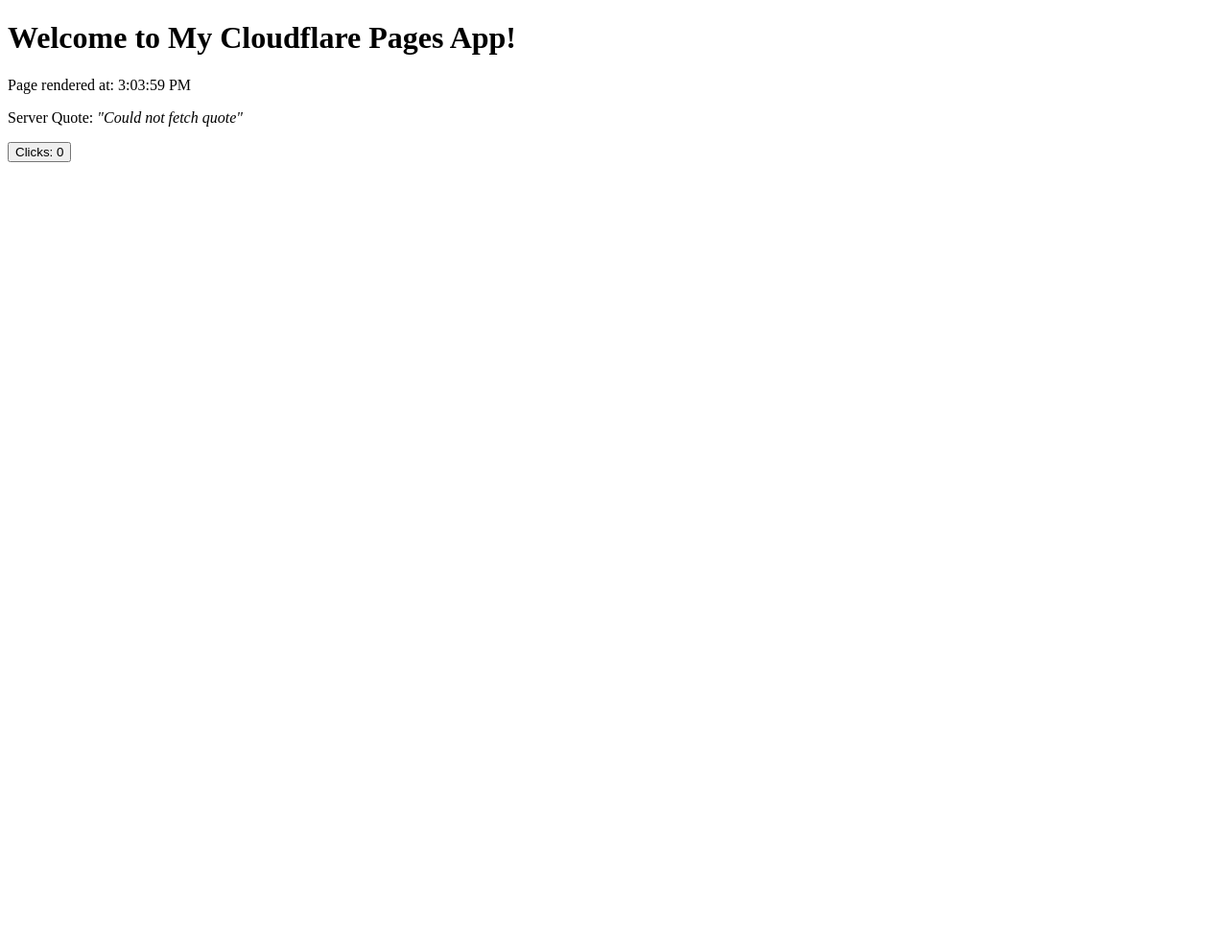
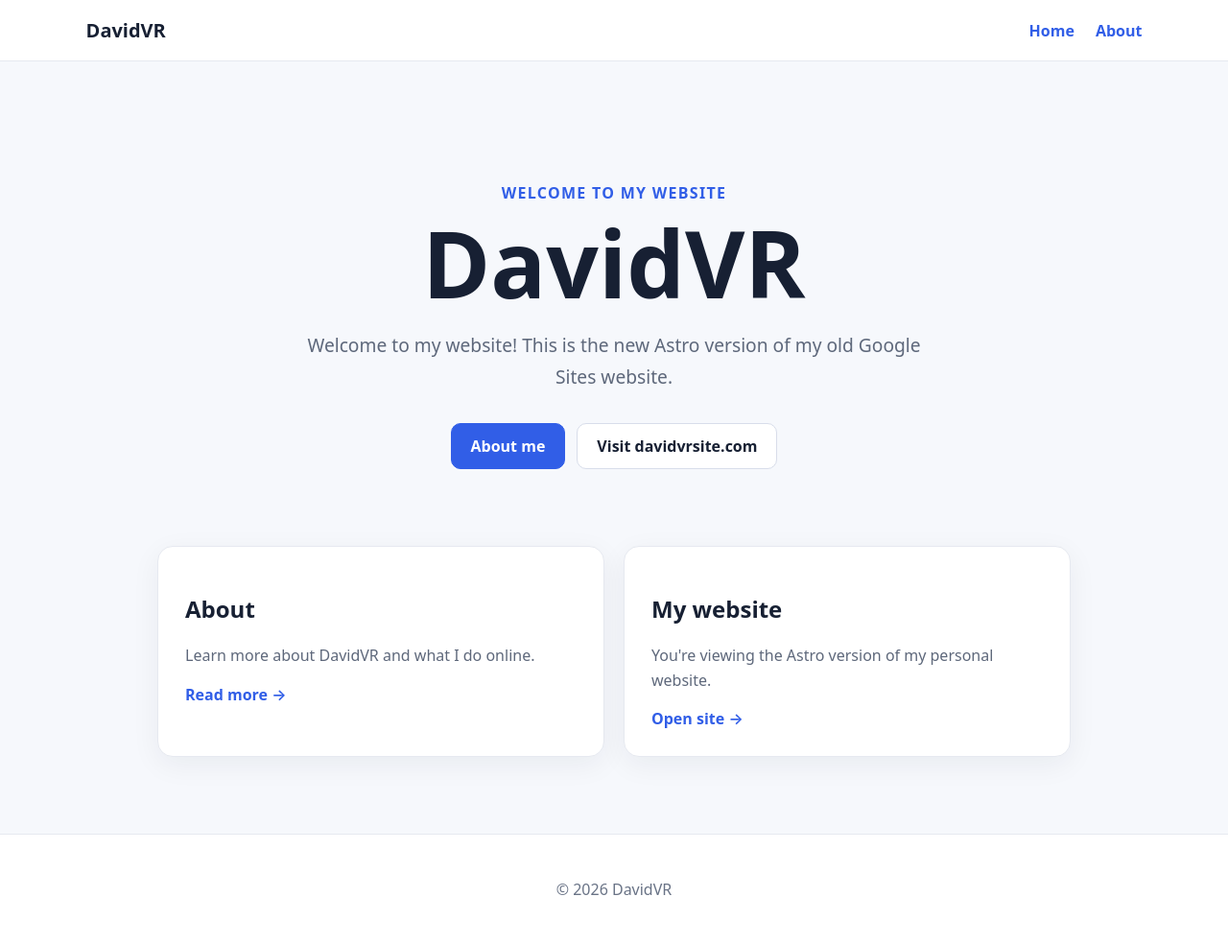
Before and after one commit to davidvr-site/davidvrsite, an Astro site: page / in a window 1280 px wide. Shown: the whole page at 96% size. Before the commit the page ends 800 px from the top, so only its background shows below. Built offline with nearby package versions, Linux system fonts and the light colour scheme; Astro itself is replaced by a stand-in of ours; no server answers.

Commit message:
Recreate DavidVR homepage in Astro

```diff
--- a/src/pages/index.astro
+++ b/src/pages/index.astro
@@ -1,41 +1,87 @@
 ---
-// SERVER-SIDE JAVASCRIPT (Runs at build time or on Cloudflare Edge)
-const siteName = "My Cloudflare Pages App";
-const currentTime = new Date().toLocaleTimeString();
-
-// Fetching data at build/request time on the server
-let serverData = null;
-try {
-  const res = await fetch("https://api.github.com/zen");
-  serverData = await res.text();
-} catch (e) {
-  serverData = "Could not fetch quote";
-}
+const siteName = "DavidVR";
+const description = "Welcome to DavidVR's website!";
 ---
 
 <html lang="en">
   <head>
     <meta charset="utf-8" />
     <meta name="viewport" content="width=device-width" />
-    <title>{siteName}</title>
+    <meta name="description" content={description} />
+    <title>{siteName} | Home</title>
   </head>
   <body>
-    <h1>Welcome to {siteName}!</h1>
-    <p>Page rendered at: {currentTime}</p>
-    <p>Server Quote: <em>"{serverData}"</em></p>
+    <header class="site-header">
+      <a class="logo" href="/">DavidVR</a>
+      <nav aria-label="Main navigation">
+        <a href="/">Home</a>
+        <a href="/about">About</a>
+      </nav>
+    </header>
 
-    <!-- Client Interactive Element -->
-    <button id="counterBtn">Clicks: 0</button>
+    <main>
+      <section class="hero">
+        <p class="eyebrow">Welcome to my website</p>
+        <h1>DavidVR</h1>
+        <p class="intro">Welcome to my website! This is the new Astro version of my old Google Sites website.</p>
+        <div class="actions">
+          <a class="button primary" href="/about">About me</a>
+          <a class="button" href="https://www.davidvrsite.com">Visit davidvrsite.com</a>
+        </div>
+      </section>
 
-    <!-- CLIENT-SIDE JAVASCRIPT (Runs in the browser) -->
-    <script>
-      let count = 0;
-      const btn = document.getElementById("counterBtn");
+      <section class="cards" aria-label="Website sections">
+        <article>
+          <h2>About</h2>
+          <p>Learn more about DavidVR and what I do online.</p>
+          <a href="/about">Read more →</a>
+        </article>
+        <article>
+          <h2>My website</h2>
+          <p>You're viewing the Astro version of my personal website.</p>
+          <a href="https://www.davidvrsite.com">Open site →</a>
+        </article>
+      </section>
+    </main>
 
-      btn?.addEventListener("click", () => {
-        count++;
-        btn.textContent = `Clicks: ${count}`;
-      });
-    </script>
+    <footer>
+      <p>© {new Date().getFullYear()} DavidVR</p>
+    </footer>
   </body>
 </html>
+
+<style>
+  :global(*) { box-sizing: border-box; }
+  :global(body) {
+    margin: 0;
+    font-family: system-ui, -apple-system, BlinkMacSystemFont, "Segoe UI", sans-serif;
+    color: #172033;
+    background: #f6f8fc;
+  }
+  .site-header {
+    display: flex;
+    justify-content: space-between;
+    align-items: center;
+    padding: 18px 7%;
+    background: white;
+    border-bottom: 1px solid #e6e9f0;
+    position: sticky;
+    top: 0;
+    z-index: 10;
+  }
+  .logo { font-weight: 800; font-size: 1.25rem; color: #172033; text-decoration: none; }
+  nav { display: flex; gap: 22px; }
+  nav a, article a { color: #315ee7; text-decoration: none; font-weight: 600; }
+  .hero { max-width: 900px; margin: 0 auto; padding: 110px 24px 80px; text-align: center; }
+  .eyebrow { color: #315ee7; font-weight: 700; text-transform: uppercase; letter-spacing: .08em; }
+  h1 { font-size: clamp(3rem, 9vw, 6rem); line-height: .95; margin: 15px 0 25px; }
+  .intro { max-width: 650px; margin: auto; font-size: 1.2rem; line-height: 1.7; color: #5e687b; }
+  .actions { display: flex; justify-content: center; flex-wrap: wrap; gap: 12px; margin-top: 32px; }
+  .button { display: inline-block; padding: 12px 20px; border: 1px solid #d8ddea; border-radius: 10px; color: #172033; background: white; text-decoration: none; font-weight: 700; }
+  .button.primary { color: white; background: #315ee7; border-color: #315ee7; }
+  .cards { max-width: 1000px; margin: 0 auto; padding: 0 24px 80px; display: grid; grid-template-columns: repeat(2, minmax(0, 1fr)); gap: 20px; }
+  article { background: white; padding: 28px; border: 1px solid #e6e9f0; border-radius: 16px; box-shadow: 0 8px 30px rgba(20, 30, 55, .06); }
+  article p { color: #5e687b; line-height: 1.6; }
+  footer { text-align: center; padding: 30px 20px; color: #697386; border-top: 1px solid #e6e9f0; background: white; }
+  @media (max-width: 650px) { .site-header { padding: 16px 20px; } .cards { grid-template-columns: 1fr; } }
+</style>
```
